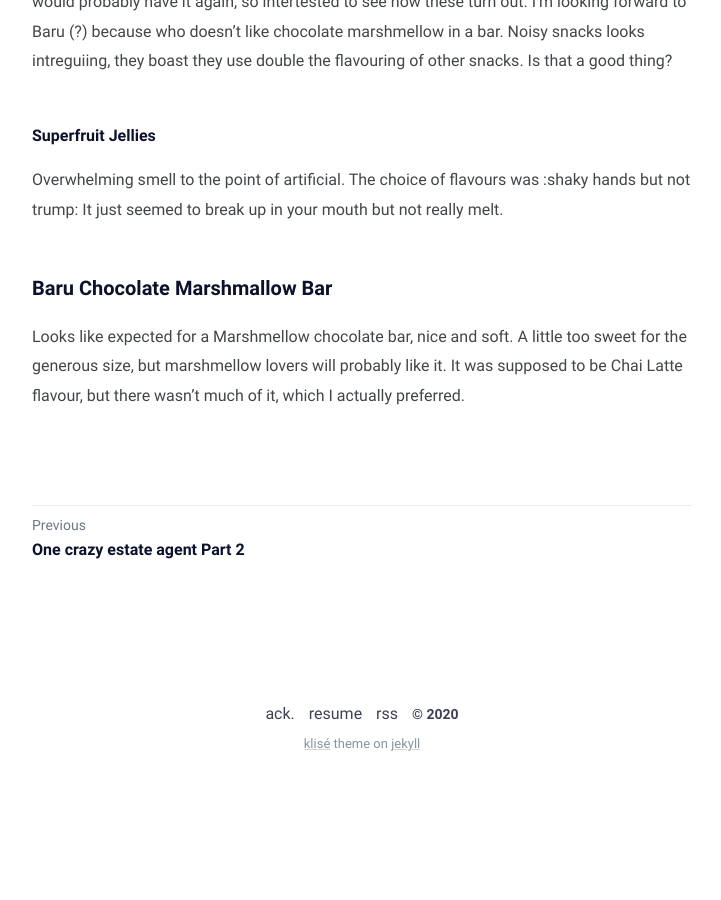
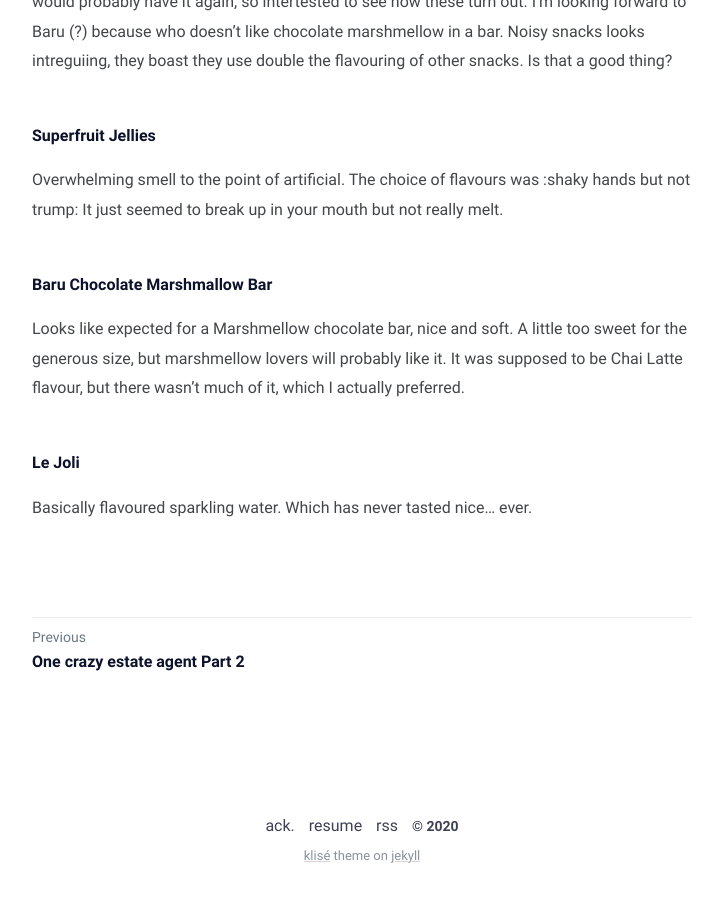
Before and after one commit to harvy4002/harvy4002.github.io, a Jekyll site: the page built from _posts/yummy-yummy-june-box/2020-06-12-yummy-yummy-june-box.md, in a window 1280 px wide and 900 px high, scrolled down 1052 px. Shown: the whole window, without its empty margins (278-999 px from the left). Built offline with Jekyll 4.4.1, drawn with Linux system fonts in a browser that asks for light colours; before the commit the page ends 1840 px from its top, so only the background shows below that.

Commit message:
Added Le Joli

```diff
--- a/_posts/yummy-yummy-june-box/2020-06-12-yummy-yummy-june-box.md
+++ b/_posts/yummy-yummy-june-box/2020-06-12-yummy-yummy-june-box.md
@@ -24,5 +24,8 @@
 ##### Superfruit Jellies
 Overwhelming smell to the point of artificial. The choice of flavours was :shaky hands but not trump: It just seemed to break up in your mouth but not really melt.
 
-#### Baru Chocolate Marshmallow Bar
+##### Baru Chocolate Marshmallow Bar
 Looks like expected for a Marshmellow chocolate bar, nice and soft. A little too sweet for the generous size, but marshmellow lovers will probably like it. It was supposed to be Chai Latte flavour, but there wasn't much of it, which I actually preferred.
+
+##### Le Joli
+Basically flavoured sparkling water. Which has never tasted nice... ever.
```
